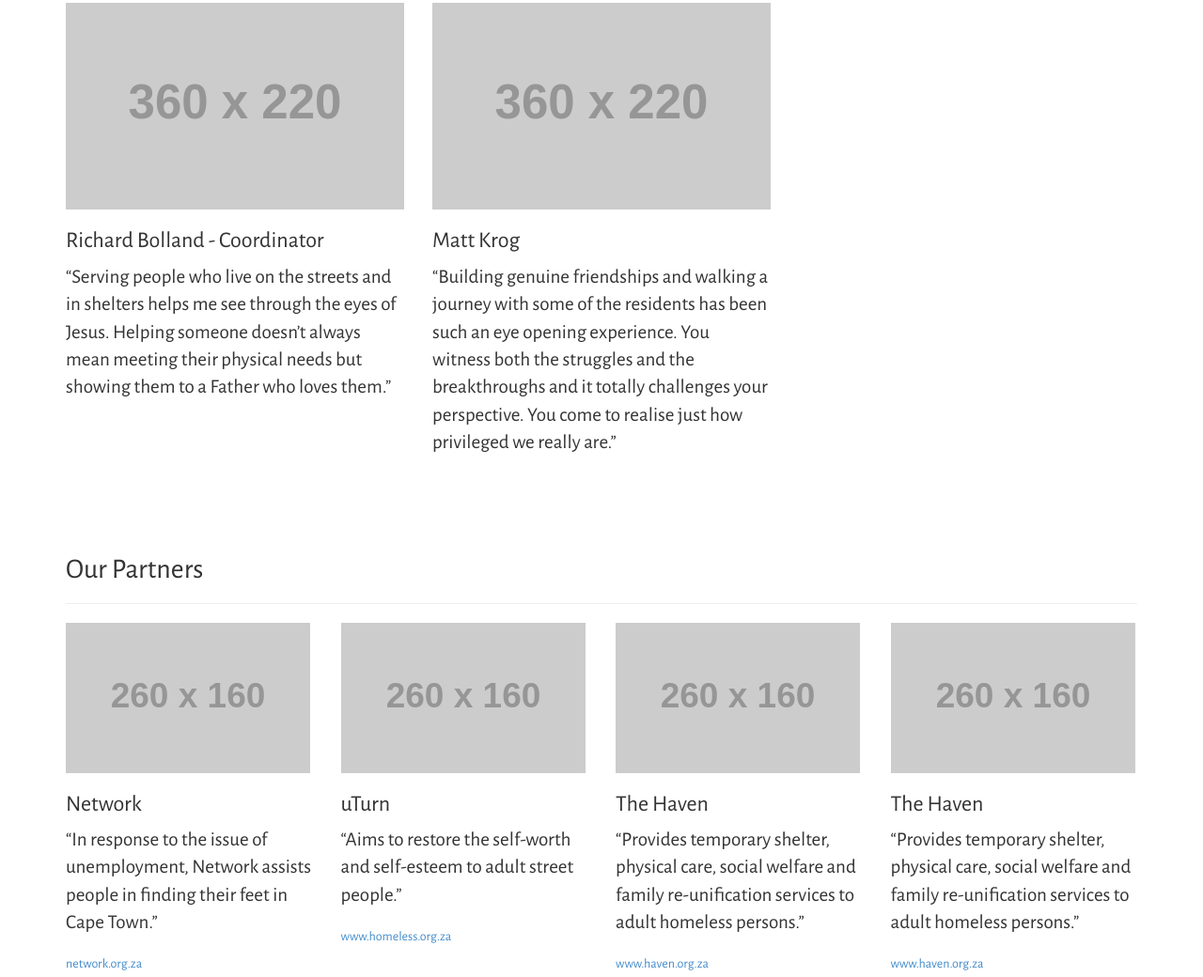
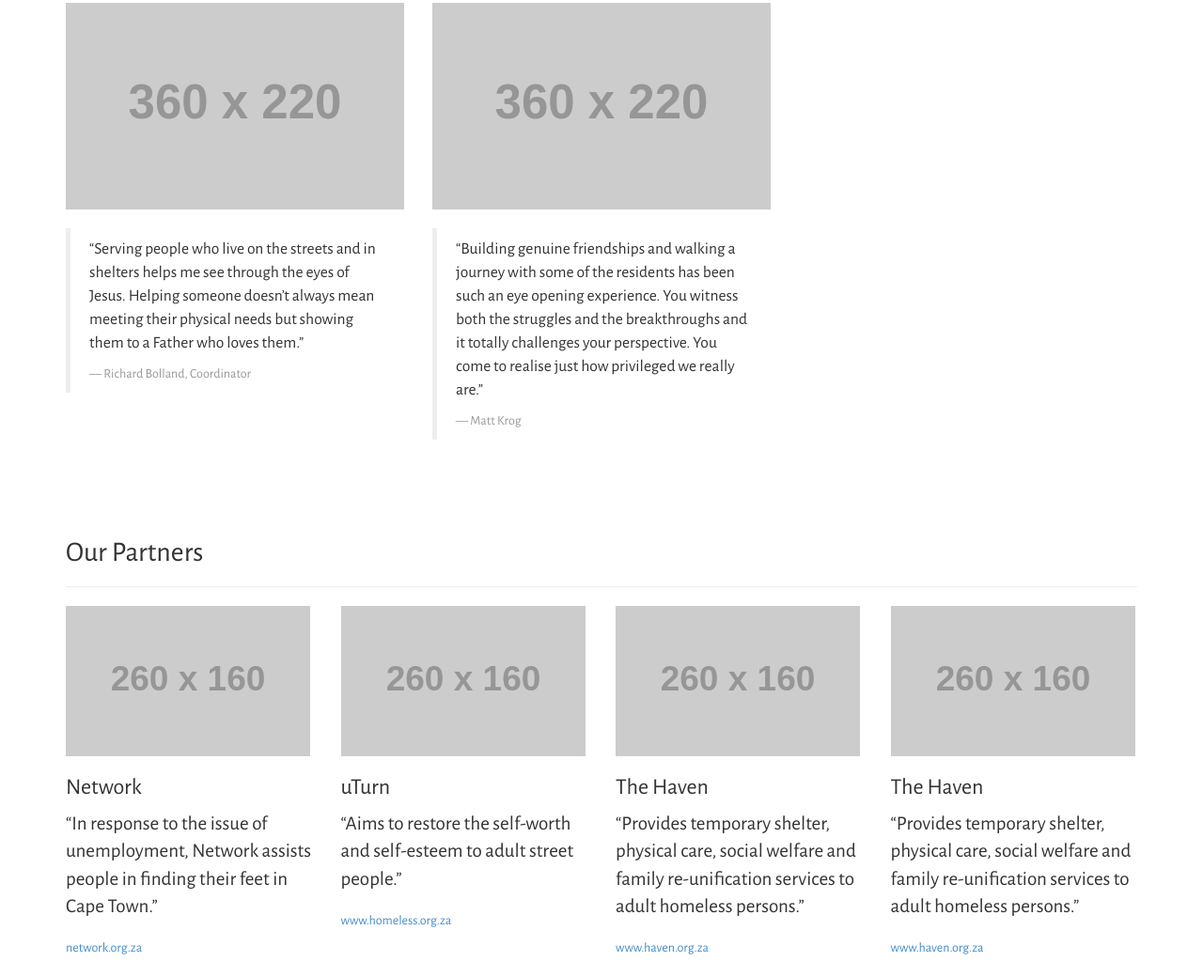
Before and after one commit to richardbolland/newhopeministry, a website: page source/index.html in a window 1280 px wide. Shown: the part 1156-2196 px from the top of the page at 94% size. Drawn offline with nearby package versions, Linux system fonts and the light colour scheme; placeholder pictures from the web are drawn by us.

Commit message:
use blockquote elements for testimonials

```diff
--- a/source/index.html
+++ b/source/index.html
@@ -82,22 +82,28 @@
         <div class="col-md-4">
           <div class="testimonial">
             <img src="http://placehold.it/360x220" class="img-responsive" />
-            <h3>Richard Bolland - Coordinator</h3>
-            <p class="lead">&ldquo;Serving people who live on the streets and
-              in shelters helps me see through the eyes of Jesus. Helping
-              someone doesn’t always mean meeting their physical needs but
-              showing them to a Father who loves them.&rdquo;</p>
+            <br>
+            <blockquote>
+              <p>&ldquo;Serving people who live on the streets and in shelters
+                helps me see through the eyes of Jesus. Helping someone doesn’t
+                always mean meeting their physical needs but showing them to
+                a Father who loves them.&rdquo;</p>
+              <footer>Richard Bolland, Coordinator</footer>
+            </blockquote>
           </div>
         </div><!-- /.col-md-4 -->
         <div class="col-md-4">
           <div class="testimonial">
             <img src="http://placehold.it/360x220" class="img-responsive" />
-            <h3>Matt Krog</h3>
-            <p class="lead">&ldquo;Building genuine friendships and walking
+            <br>
+            <blockquote>
+              <p>&ldquo;Building genuine friendships and walking
               a journey with some of the residents has been such an eye opening
               experience. You witness both the struggles and the breakthroughs
               and it totally challenges your perspective. You come to realise
               just how privileged we really are.&rdquo;</p>
+              <footer>Matt Krog</footer>
+            </blockquote>
           </div>
         </div><!-- /.col-md-4 -->
       </div><!-- /.row -->
```
